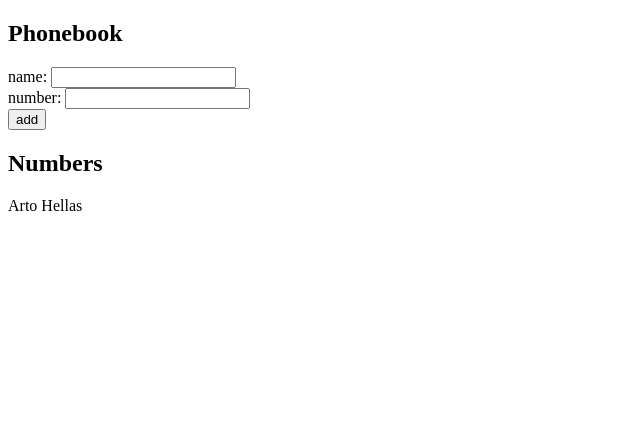
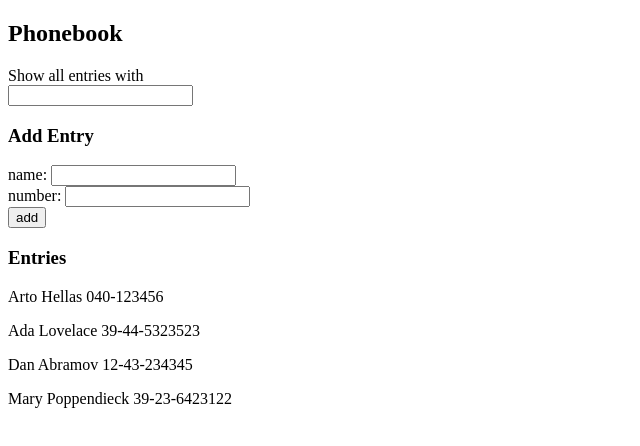
Before and after one commit to OneGameDad/FullStackOpen, a React (Vite) app in the folder part2/phonebook/: page / in a window 1280 px wide. Shown: the top 446 px of the page, without its empty margins (0-640 px from the left). Built offline with nearby package versions, Linux system fonts and the light colour scheme.

Commit message:
Completed 2.9

```diff
--- a/part2/phonebook/src/App.jsx
+++ b/part2/phonebook/src/App.jsx
@@ -1,20 +1,34 @@
 import { useState } from 'react'
 import NamesNNumbers from './components/NamesNNumbers'
+import AddPerson from './components/AddPerson'
 
 const App = () => {
   const [persons, setPersons] = useState([
-    { name: 'Arto Hellas', number: '0455126060', id: 1 }
+    { name: 'Arto Hellas', number: '040-123456', id: 1 },
+    { name: 'Ada Lovelace', number: '39-44-5323523', id: 2 },
+    { name: 'Dan Abramov', number: '12-43-234345', id: 3 },
+    { name: 'Mary Poppendieck', number: '39-23-6423122', id: 4 }
   ])
 
   const [newName, setNewName] = useState('')
   const [newNumber, setNewNumber] = useState('')
+  const [filter, setFilter] = useState('')
+
+  const handleFilterChange = (event) => {
+    setFilter(event.target.value)
+  }
+
+  const filteredPersons = persons.filter(person =>
+    person.name.toLowerCase().includes(filter.toLowerCase())
+  )
 
   const addEntry = (event) => {
     event.preventDefault()
     console.log('Button Clicked', event.target)
     const entryObject = {
       name: newName,
-      number: newNumber
+      number: newNumber,
+      id: String(persons.length + 1)
     }
 
     const exists = persons.find(person => person.name === newName)
@@ -41,25 +55,24 @@ const App = () => {
   return (
     <div>
       <h2>Phonebook</h2>
-      <form onSubmit={addEntry}>
-        <div>
-          name: <input
-            value={newName}
-            onChange={handlePersonChange}
-          />
-        </div>
-        <div>
-          number: <input
-            value={newNumber}
-            onChange={handleNumberChange}
-          />
-        </div>
-        <div>
-          <button type="submit">add</button>
-        </div>
-      </form>
-      <h2>Numbers</h2>
-      <NamesNNumbers persons={persons} />
+      <div>
+        <p>
+          Show all entries with
+          <form>
+            <input value={filter} onChange={handleFilterChange} />
+          </form>
+        </p>
+      </div>
+      <h3>Add Entry</h3>
+      <AddPerson
+        addEntry={addEntry}
+        newName={newName}
+        handlePersonChange={handlePersonChange}
+        newNumber={newNumber}
+        handleNumberChange={handleNumberChange}
+      />
+      <h3>Entries</h3>
+      <NamesNNumbers persons={filteredPersons} />
     </div>
   )
 }
--- /dev/null
+++ b/part2/phonebook/src/components/AddPerson.jsx
@@ -0,0 +1,23 @@
+const AddPerson = ({ addEntry, newName, handlePersonChange, newNumber, handleNumberChange }) => {
+  return (
+    <form onSubmit={addEntry}>
+      <div>
+        name: <input
+          value={newName}
+          onChange={handlePersonChange}
+        />
+      </div>
+      <div>
+        number: <input
+          value={newNumber}
+          onChange={handleNumberChange}
+        />
+      </div>
+      <div>
+        <button type="submit">add</button>
+      </div>
+    </form>
+  )
+}
+
+export default AddPerson
--- a/part2/phonebook/src/components/Entry.jsx
+++ b/part2/phonebook/src/components/Entry.jsx
@@ -1,7 +1,7 @@
 const Entry = ({ person }) => {
   console.log(person)
   return (
-    <p>{person.name}</p>
+    <p>{person.name} {person.number}</p>
   )
 }
 
```
